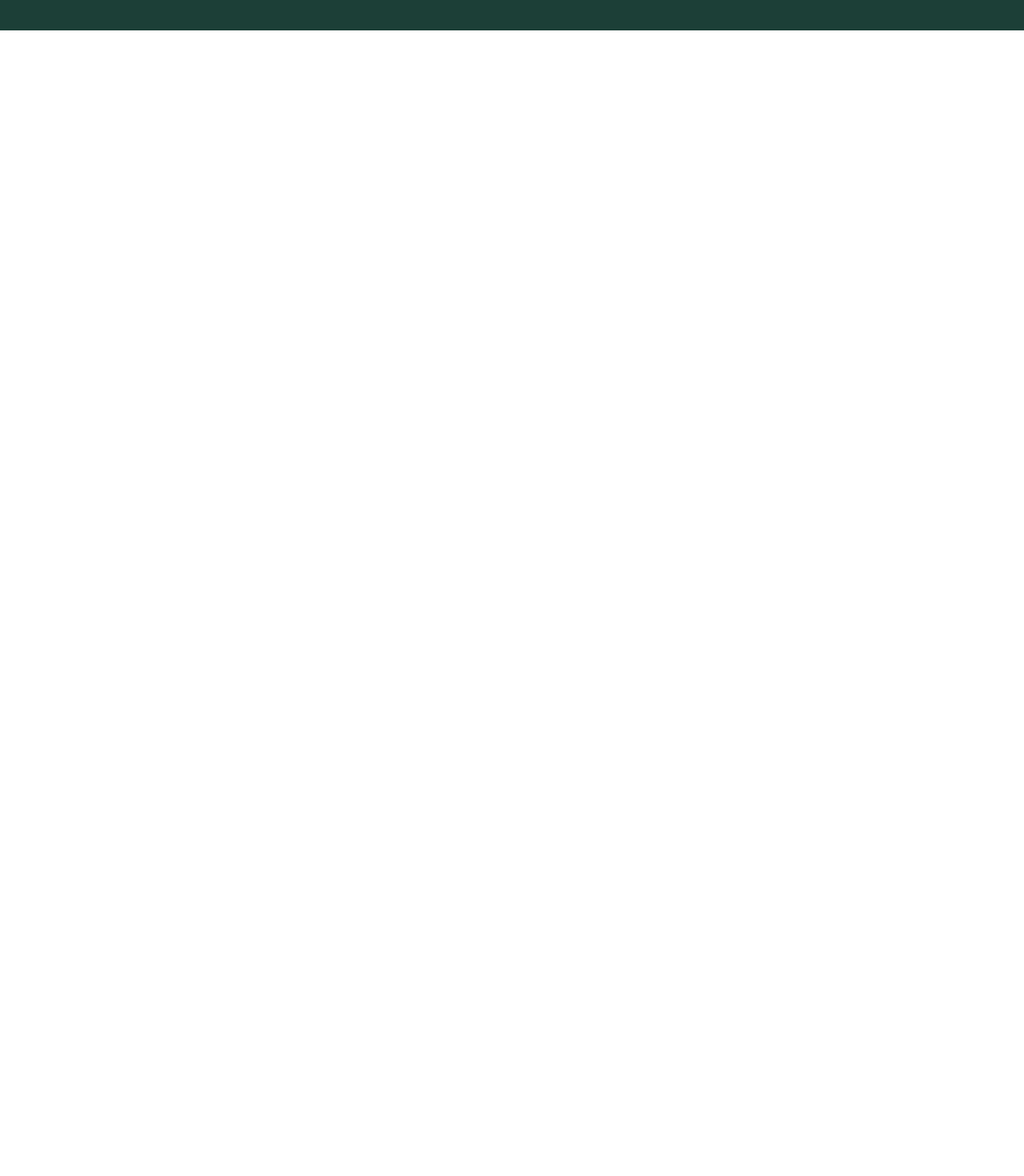
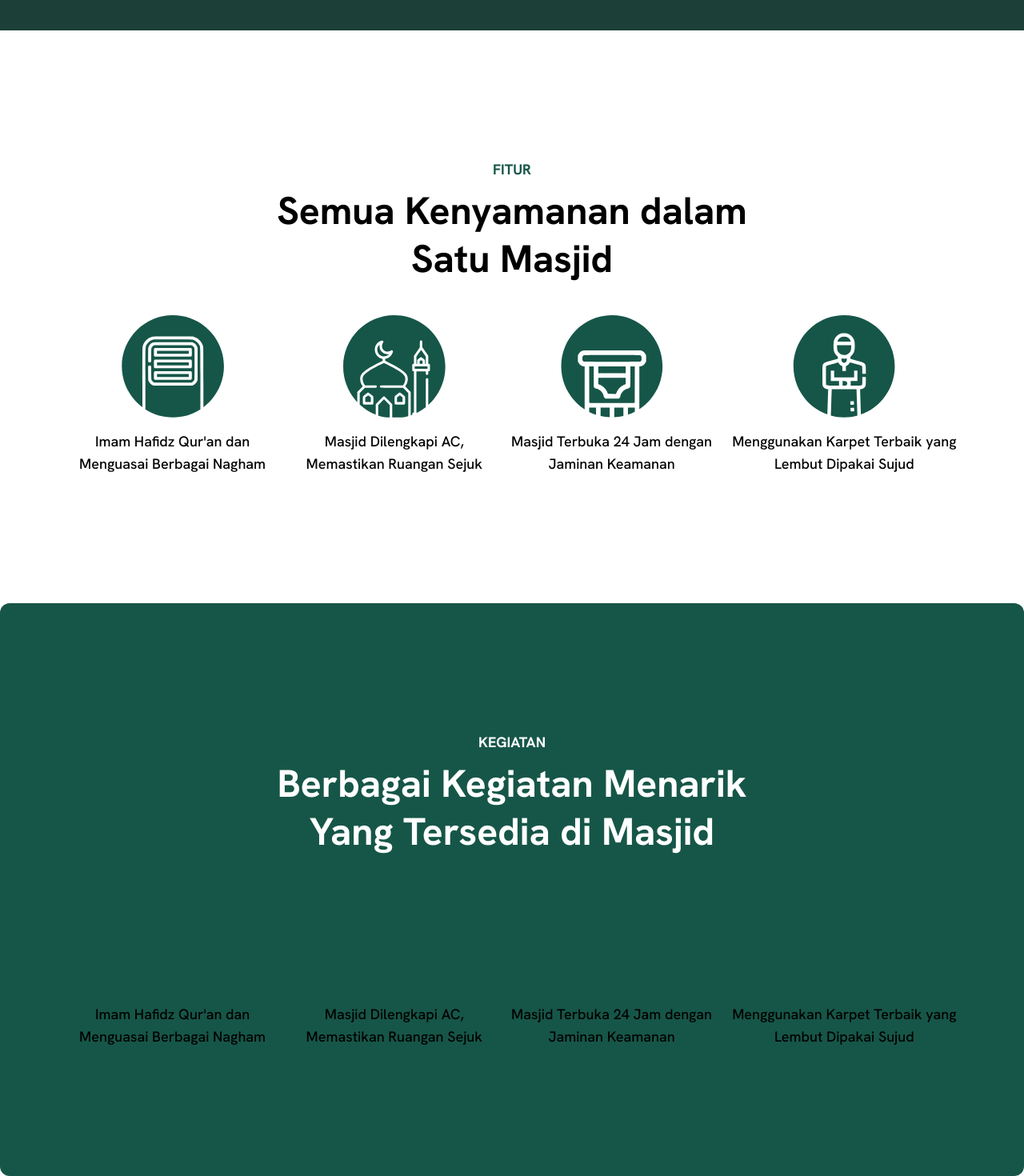
Before and after one commit to tamathecxder/discover-almaarif, a Svelte app: page / in a window 1280 px wide. Shown: the part 772-2242 px from the top of the page at 80% size. Before the commit the page ends 874 px from the top, so only its background shows below. Built offline with nearby package versions, Linux system fonts and the light colour scheme; grey boxes are pictures that could not be loaded.

Commit message:
implement 'Fitur' section

```diff
--- a/src/App.svelte
+++ b/src/App.svelte
@@ -1,12 +1,53 @@
 <script lang="ts">
   import Footer from "./lib/components/Footer.svelte";
   import Header from "./lib/components/Header.svelte";
+  import Headline from "./lib/components/Headline.svelte";
+  import type { Feature } from "./lib/interfaces/Feature";
+
+  const features: Feature[] = [];
+  const labels: string[] = [
+    'Imam Hafidz Qur\'an dan Menguasai Berbagai Nagham',
+    'Masjid Dilengkapi AC, Memastikan Ruangan Sejuk',
+    'Masjid Terbuka 24 Jam dengan Jaminan Keamanan',
+    'Menggunakan Karpet Terbaik yang Lembut Dipakai Sujud'
+  ];
+
+  [1,2,3,4].forEach((num) => {
+    features.push({
+      imgPath: `assets/Subtract-${num}.svg`,
+      label: labels[num - 1],
+    });
+  });
 </script>
 
 <Header />
 
-<main class="container py-8 px-20 mx-auto font-hanken-grotesk">
+<main class="container mx-auto font-hanken-grotesk">
+  <section class="py-40 px-20">
+    <Headline category="Fitur" desc="Semua Kenyamanan dalam Satu Masjid" />
 
+    <div class="flex flex-row gap-4 items-center justify-center mt-10">
+      {#each features as feature, i}
+        <div class="flex flex-col gap-4 text-center items-center justify-center">
+          <img src={feature.imgPath} alt={'Subtract-' + i} class="object-cover w-32">
+          <span class="font-medium text-lg">{feature.label}</span>
+        </div>
+      {/each}
+    </div>
+  </section>
+
+  <section class="py-40 px-20 bg-primary rounded-xl">
+    <Headline type="white" category="Kegiatan" desc="Berbagai Kegiatan Menarik Yang Tersedia di Masjid" />
+
+    <div class="flex flex-row gap-4 items-center justify-center mt-10">
+      {#each features as feature, i}
+        <div class="flex flex-col gap-4 text-center items-center justify-center">
+          <img src={feature.imgPath} alt={'Subtract-' + i} class="object-cover w-32">
+          <span class="font-medium text-lg">{feature.label}</span>
+        </div>
+      {/each}
+    </div>
+  </section>
 </main>
 
 <Footer />
--- a/src/app.css
+++ b/src/app.css
@@ -3,5 +3,6 @@
 
 @theme {
   --font-hanken-grotesk: "Hanken Grotesk", sans-serif;
-  --color-overlay: #165648;
+  --color-primary: #165648;
+  --color-beige: #F5F6F8;
 }
--- a/src/lib/components/Button.svelte
+++ b/src/lib/components/Button.svelte
@@ -8,7 +8,7 @@
 <button
   class="flex items-center gap-2 cursor-pointer rounded-md px-10 py-3 text-sm {type === 'fill'
     ? 'bg-white text-black hover:opacity-90'
-    : 'border border-white hover:bg-overlay/100'}">
+    : 'border border-white hover:bg-primary/100'}">
     {#if icon}
         <img src={icon} alt="Icon" class="w-4 h-4">
     {/if}
--- a/src/lib/components/Header.svelte
+++ b/src/lib/components/Header.svelte
@@ -6,7 +6,7 @@
 </script>
 
 <header class="relative h-[810px] bg-[url('assets/hero-overlay.png')] bg-center bg-cover bg-no-repeat">
-    <div class="mix-blend-multiply absolute inset-0 bg-overlay/90 z-10"></div>
+    <div class="mix-blend-multiply absolute inset-0 bg-primary/90 z-10"></div>
 
     <div class="relative container mx-auto z-20 py-10 px-20 flex items-center justify-between">
         <img src={brandLogo} alt="Brand Logo" class="h-10 object-center object-cover -mt-4 cursor-pointer">
```
